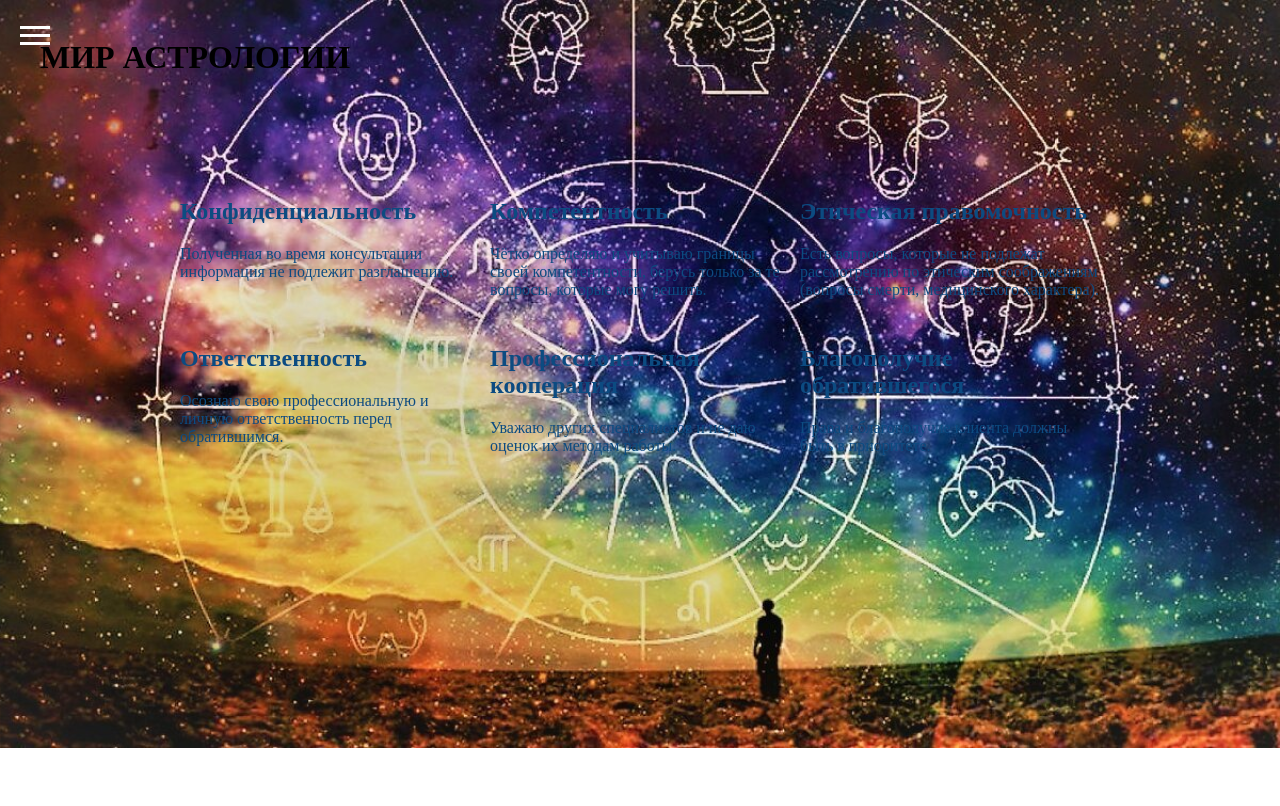
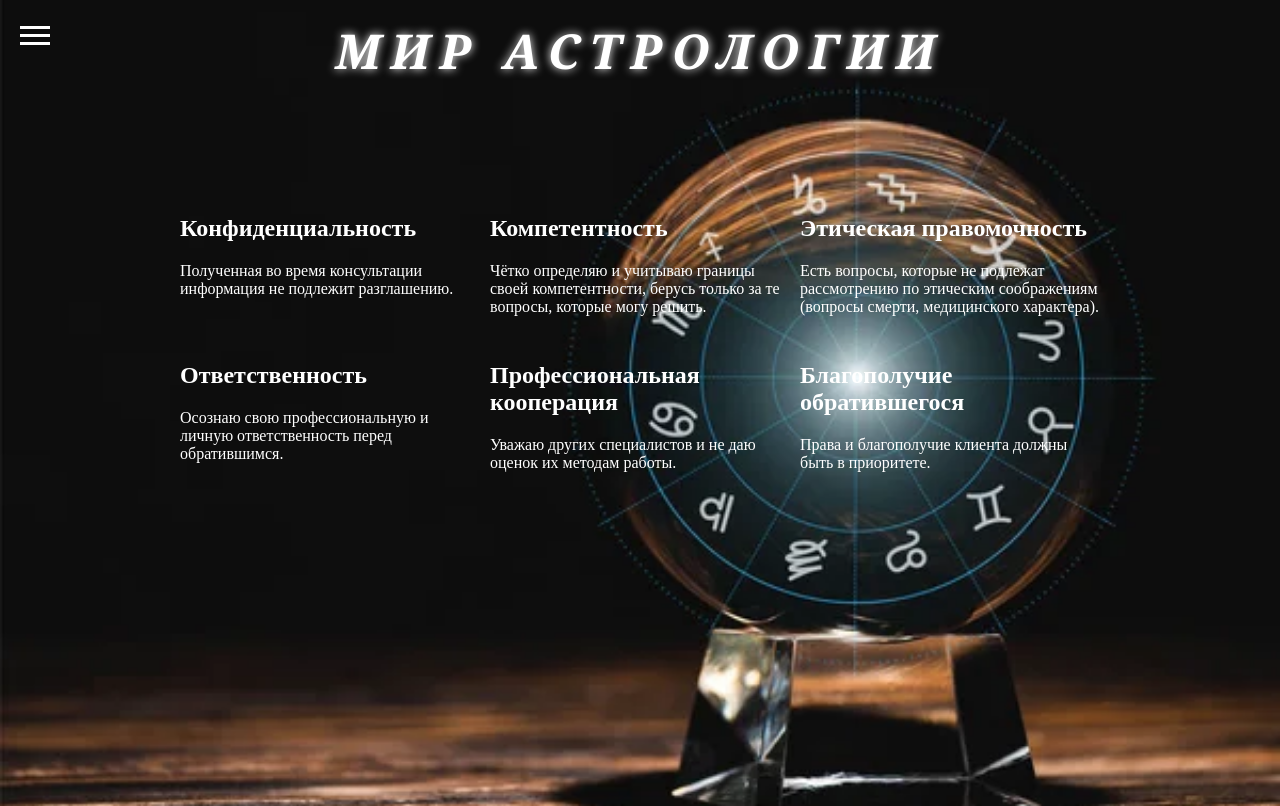
Before and after one commit to Mikhail-Shushkevich/astro, a plain HTML site: page New Page1.html in a window 1280 px wide. Drawn offline with Linux system fonts and the light colour scheme; a web font is replaced by a local one.

Commit message:
Подредактировал

```diff
--- a/New Page1.html
+++ b/New Page1.html
@@ -13,12 +13,12 @@
 <header class="conteiner">
   <div class="content">
     <div>
-      <h1 class="astra">МИР АСТРОЛОГИИ</h1>
+      <h1 class="heading">МИР АСТРОЛОГИИ</h1>
     </div>
   </div>
 </header>
 
-<body style="background-image: url(img/1660114207_9-kartinkin-net-p-astrologiya-oboi-krasivo-10.jpg); background-size: cover;">
+<body style="background-image: url(img/1.jpg); background-size: cover;">
   <div class="humburger_menu">
     <input id="menu_toggle" type="checkbox">
     <label class="menu_btn" for="menu_toggle">
@@ -49,7 +49,7 @@
 }
 
 .grid-container {
-  color: rgb(12, 75, 129);
+  color: white;
     display: grid;
     grid-gap: 10px;
     grid-template-columns: repeat(3, 300px);
--- a/style.css
+++ b/style.css
@@ -15,10 +15,11 @@
 /* Фон главной страницы не доработан - не могу решить проблему - cover не работает */
 
 body {
-    background-image: url(img/planety.png);
-    /* background-size: 1920px 1130px; */
+    background-image: url(img/6.jpg);
+    height: 100vh;
+    background-repeat: no-repeat;
     background-size: cover;
-    background-repeat: repeat-x;
+    background-position: center;
 }
 
 #menu_toggle {
```
Also changed, not shown: New Page2.html (+2 -2 lines), New Page3.html (+2 -2 lines), img/1.jpg (added), img/10.jpg (added), img/2.jpg (added), img/3.jpg (added), img/4.jpg (added), img/5.jpg (added), img/6.jpg (added), img/7.jpg (added), img/8.jpg (added), img/9.jpg (added).
